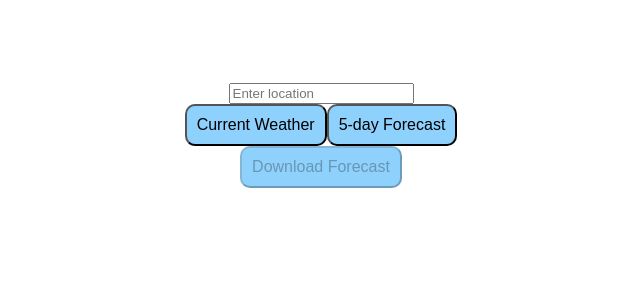
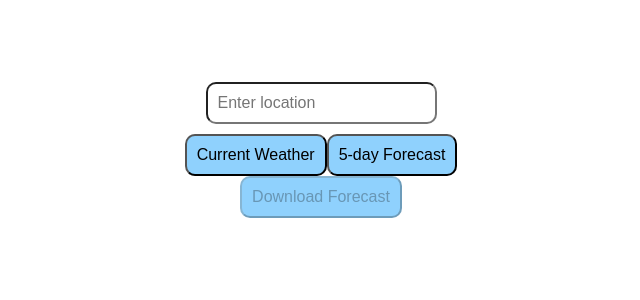
Before and after one commit to annie-uchiha/witch-weather-forecast, a React (Create React App) app in the folder weather-app/: page / in a window 1280 px wide. Shown: the top 300 px of the page, without its empty margins (319-959 px from the left). Built offline with nearby package versions, Linux system fonts and the light colour scheme.

Commit message:
style input

```diff
--- a/weather-app/src/Weather.js
+++ b/weather-app/src/Weather.js
@@ -58,7 +58,7 @@ function Weather() {
               <div className="form-group">
                 <input
                   type="text"
-                  className="form-control"
+                  className="form-control city-input"
                   placeholder="Enter location"
                   value={location}
                   onChange={handleLocationChange}
--- a/weather-app/src/Weather.scss
+++ b/weather-app/src/Weather.scss
@@ -1,7 +1,3 @@
-.weather-form {
-  margin-bottom: 20px;
-}
-
 .weather-btns {
   margin-bottom: 20px;
 }
@@ -16,3 +12,10 @@
   border-radius: 10px;
   padding: 10px;
 }
+
+.city-input {
+  font-size: 1rem;
+  border-radius: 10px;
+  padding: 10px;
+  margin-bottom: 10px;
+}
```
